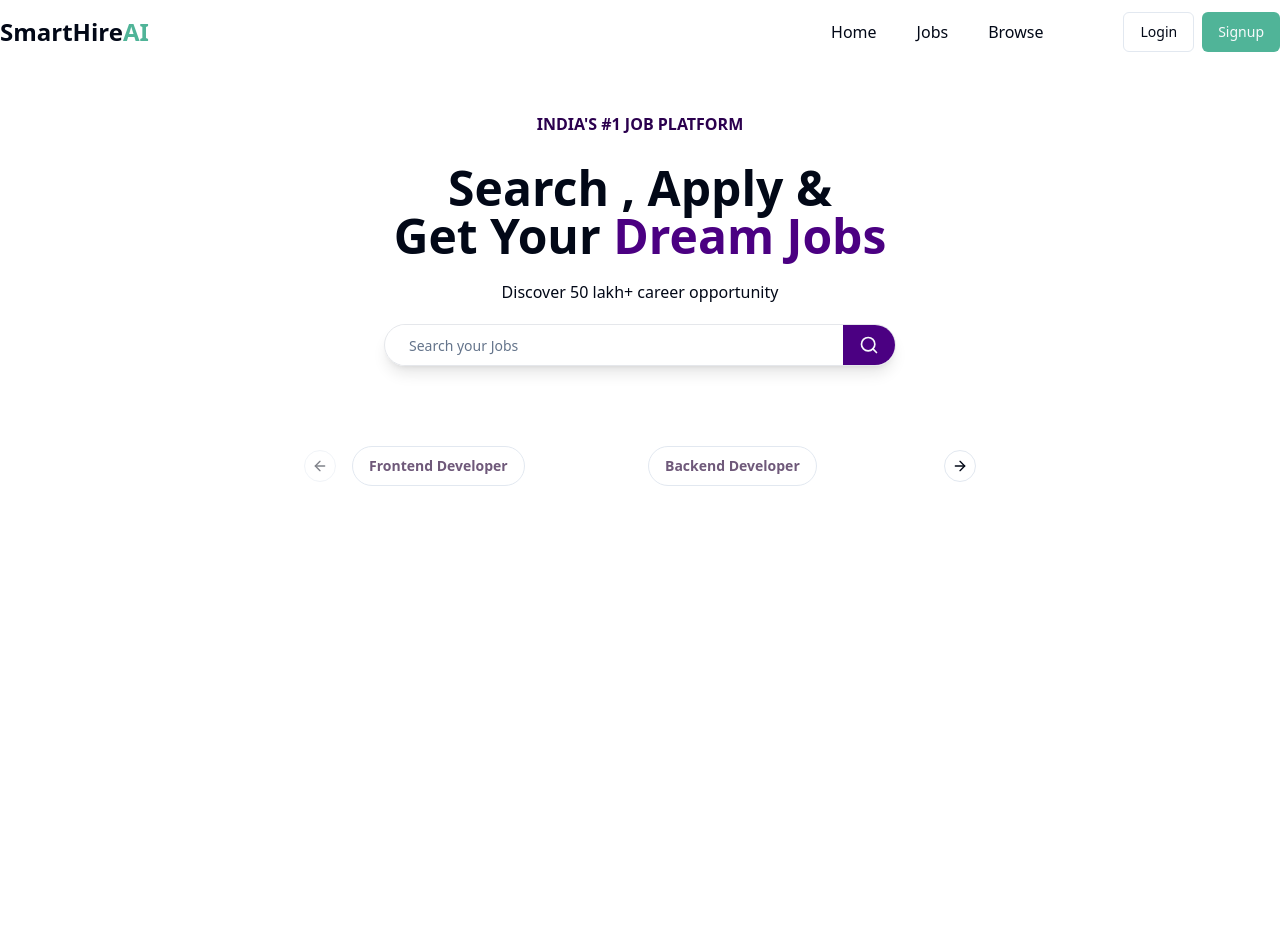
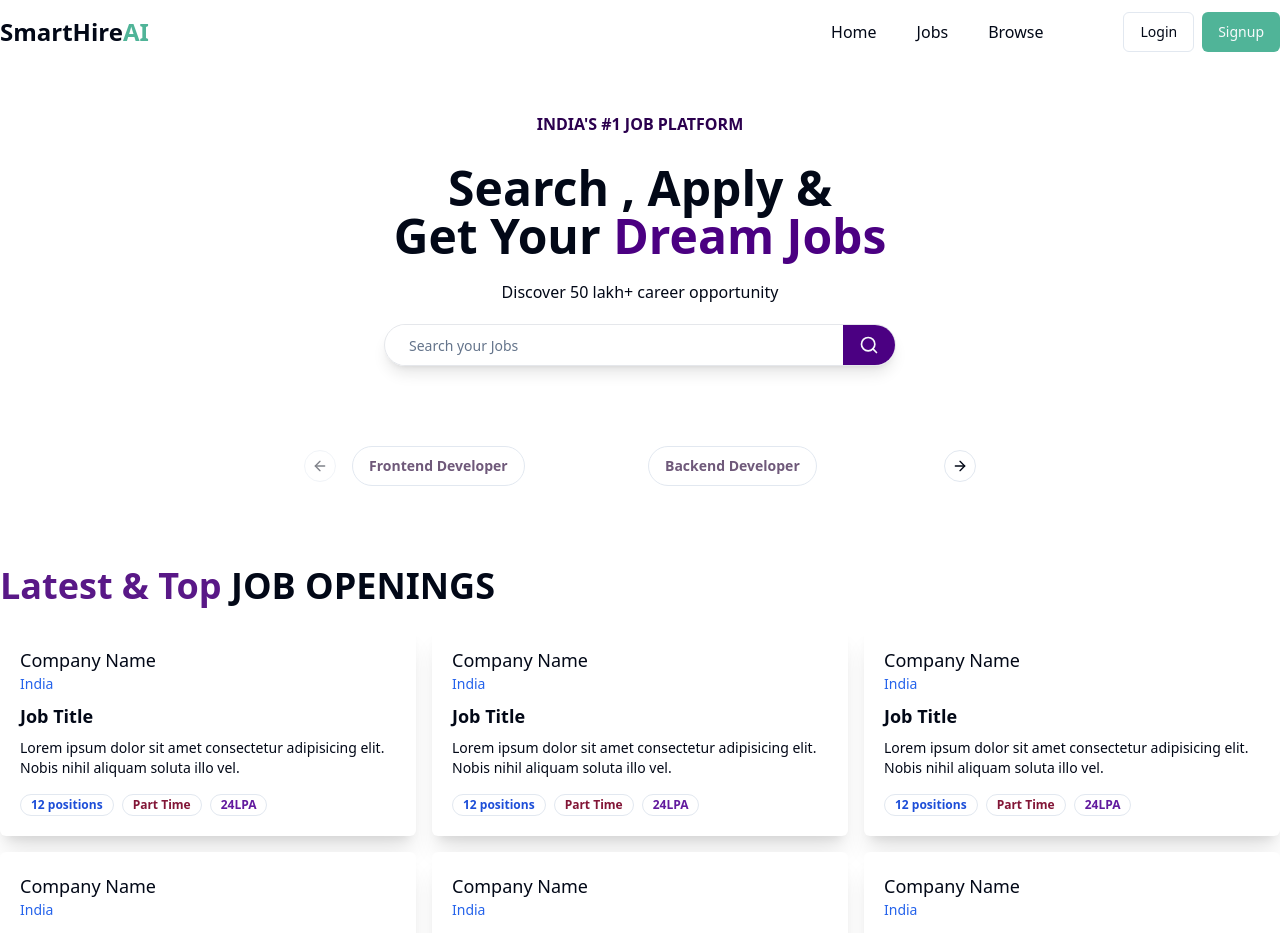
Before and after one commit to shantanusabyasachi16/SmartHireAI, a React (Vite) app in the folder frontend/: page / in a window 1280 px wide. Shown: the top 933 px of the page. Before the commit the page ends 800 px from the top, so only its background shows below. Built offline with nearby package versions, Linux system fonts and the light colour scheme.

Commit message:
created the jobs cards

```diff
--- /dev/null
+++ b/frontend/src/components/ui/badge.jsx
@@ -0,0 +1,34 @@
+import * as React from "react"
+import { cva } from "class-variance-authority";
+
+import { cn } from "@/lib/utils"
+
+const badgeVariants = cva(
+  "inline-flex items-center rounded-full border px-2.5 py-0.5 text-xs font-semibold transition-colors focus:outline-none focus:ring-2 focus:ring-ring focus:ring-offset-2",
+  {
+    variants: {
+      variant: {
+        default:
+          "border-transparent bg-primary text-primary-foreground hover:bg-primary/80",
+        secondary:
+          "border-transparent bg-secondary text-secondary-foreground hover:bg-secondary/80",
+        destructive:
+          "border-transparent bg-destructive text-destructive-foreground hover:bg-destructive/80",
+        outline: "text-foreground",
+      },
+    },
+    defaultVariants: {
+      variant: "default",
+    },
+  }
+)
+
+function Badge({
+  className,
+  variant,
+  ...props
+}) {
+  return (<div className={cn(badgeVariants({ variant }), className)} {...props} />);
+}
+
+export { Badge, badgeVariants }
--- a/frontend/src/pages/Home.jsx
+++ b/frontend/src/pages/Home.jsx
@@ -12,8 +12,8 @@
      <Navbar/>
      <HeroSection/>
      <CategoryCarousel/>
-      {/*<Latestjobs/>
-     <Footer/>*/}
+    <Latestjobs/>
+     <Footer/>
     </div>
   )
 }
--- /dev/null
+++ b/frontend/src/pages/LatestJobCard.jsx
@@ -0,0 +1,24 @@
+import { Badge } from '@/components/ui/badge'
+import React from 'react'
+
+const LatestJobCard = () => {
+  return (
+    <div className='p-5 rounded-md shadow-xl bg-white border-gray-100 cursor-pointer'>
+        <div>
+        <h1 className='font-medium text-lg'>Company Name</h1>
+        <p className='text-sm text-blue-600'>India</p>
+        </div>
+      <div>
+        <h1 className='font-bold text-lg my-2'>Job Title</h1>
+        <p className=' text-sm  text-black-200'>Lorem ipsum dolor sit amet consectetur adipisicing elit. Nobis nihil aliquam soluta illo vel.</p>
+      </div>
+      <div className=' flex items-center gap-2 mt-4'>
+        <Badge className={"text-blue-700 font-bold"} variant="ghost"> 12 positions</Badge>
+        <Badge className={"text-[#821536] font-bold"} variant="ghost"> Part Time</Badge>
+        <Badge className={"text-[#621a9e] font-bold"} variant="ghost"> 24LPA</Badge>
+      </div>
+    </div>
+  )
+}
+
+export default LatestJobCard
--- a/frontend/src/pages/Latestjobs.jsx
+++ b/frontend/src/pages/Latestjobs.jsx
@@ -1,8 +1,17 @@
 import React from 'react'
-
+import LatestJobCard from './LatestJobCard'
+const random =[1,2,3,4,5,6,7,8,9,10 ,11,12]
 const Latestjobs = () => {
   return (
-    <div>Latestjobs</div>
+    <div className='max-w-7xl mx-auto my-25'>
+      <h1 className=' text-4xl font-bold'><span className='text-[#591887]'>Latest & Top</span> JOB OPENINGS</h1>
+   <div className='grid grid-cols-3 gap-4 my-5'>
+   {
+      random.slice(0,6).map((item,index)=><LatestJobCard/>)
+    }
+   </div>
+
+    </div>
   )
 }
 
```
